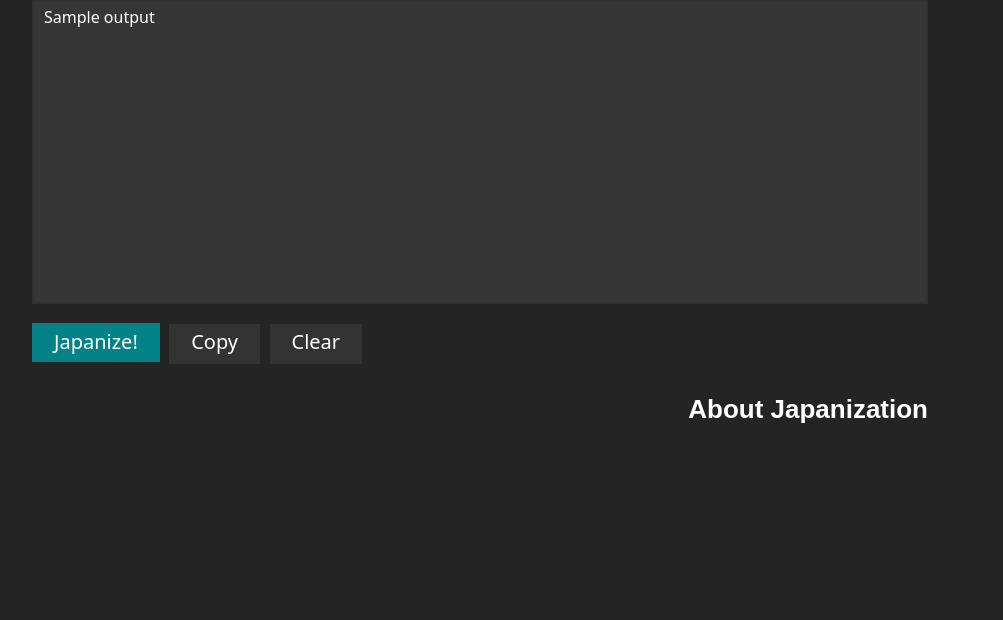
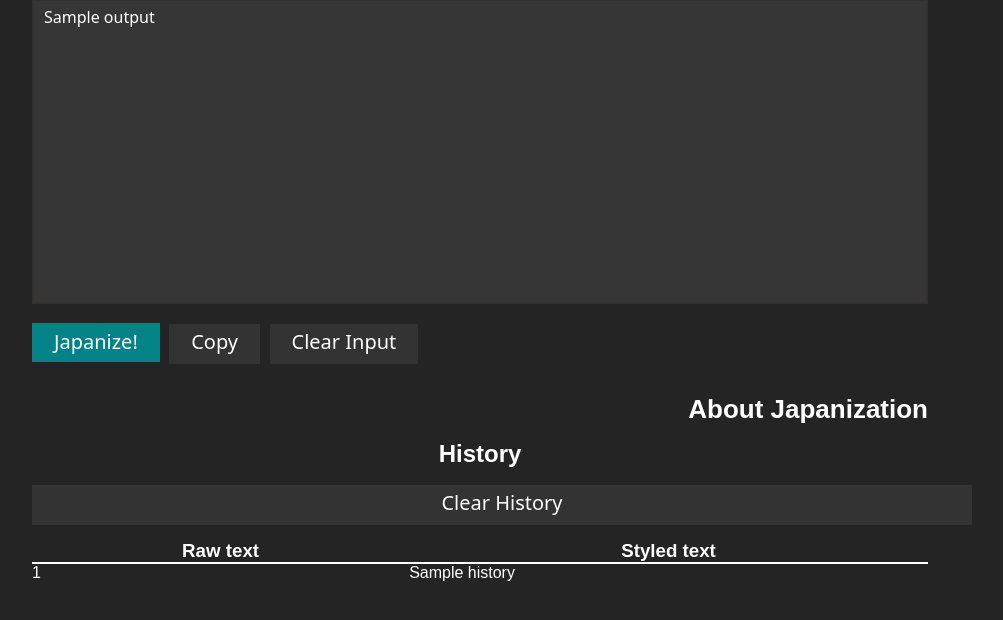
Before and after one commit to ZenBt/japanizator-flask, a Flask app: template templates/index.html in a window 1280 px wide. Shown: the part 62-682 px from the top of the page, without its empty margins (160-1163 px from the left). Run offline with Flask 2, Linux system fonts and the light colour scheme; the template is opened without the code that fills it: most values are stand-ins (such as "Sample title", 1, 10 or a date in 2020).

Commit message:
added supprt of customization history

```diff
--- a/static/css/style.css
+++ b/static/css/style.css
@@ -131,6 +131,14 @@ div.about{
 	margin-bottom: 5%;
 }
 
+table {
+	border-collapse: collapse;
+	width: 100%;
+}
+tr.header {
+	border-bottom: 2px solid #fff;
+}
+
 @media screen and (min-width: 992px) {
 
 h1 {
--- a/templates/index.html
+++ b/templates/index.html
@@ -1,7 +1,7 @@
 {% extends 'base.html'%}
 {% block content %}
 <form id="jap-form" action="/" method="post">
-	<textarea id="text" name="raw_text" rows="13" placeholder="Input some text and click on Japanize!"
+	<textarea id="text" name="raw_text" rows="13" maxlength="1700" placeholder="Input some text and click on Japanize!"
 		style="overflow: hidden; overflow-wrap: break-word; height: 292px;">{%if output %}{{output}}{% endif %}</textarea>
 	<script src="{{url_for('static', filename='js/autosize.js')}}"></script>
 	<script>
@@ -10,10 +10,37 @@
 	<div class="buttons">
 		<input class="button" type="submit" value="Japanize!">
 		<a class="copy" onclick="copybutton()">Copy</a>
-		<a class="clear" onclick="clearText()">Clear</a>
+		<a class="clear" onclick="clearText()">Clear Input</a>
+	</div>
 </form>
-<footer>
+
 <h1>
-<a href="{{url_for('about')}}">About Japanization</a></h1>
-</footer>
+	<a href="{{url_for('about')}}">About Japanization</a>
+</h1>
+{% if history %}
+<h2 style="text-align: center; margin-bottom: 2%">History</h2>
+<div class="buttons">
+	<a class="clear" style="width: 100%;" href="{{url_for('clear_session')}}">Clear History</a>
+</div>
+<table>
+	<tr class="header">
+		<th>
+			<h3> Raw text</h3>
+		</th>
+		<th>
+			<h3>Styled text</h3>
+		</th>
+	</tr>
+	{% for el in history %}
+	<tr>
+		<td>
+			{{el[0]}}
+		</td>
+		<td>
+			{{el[1]}}
+		</td>
+	</tr>
+	{% endfor %}
+</table>
+{% endif %}
 {% endblock content%}
```
Also changed, not shown: view.py (+16 -3 lines).
